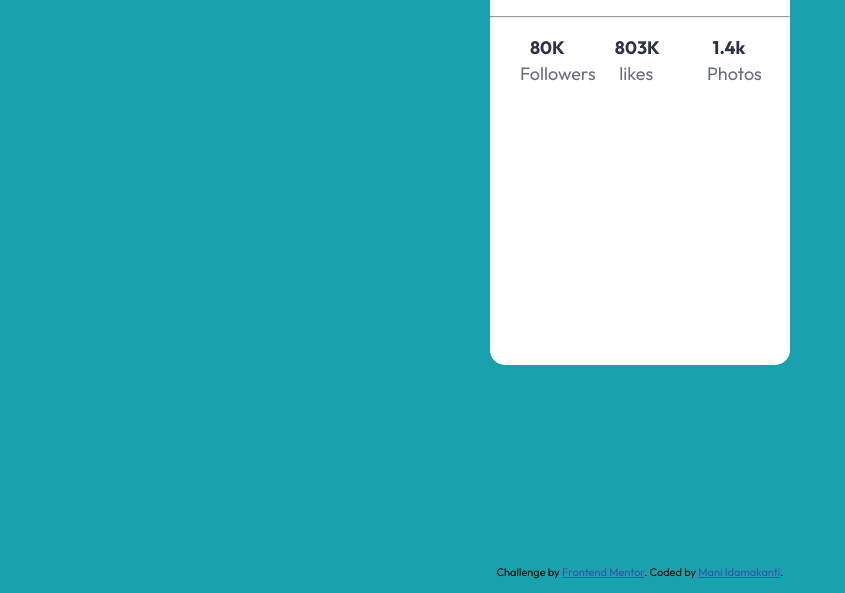
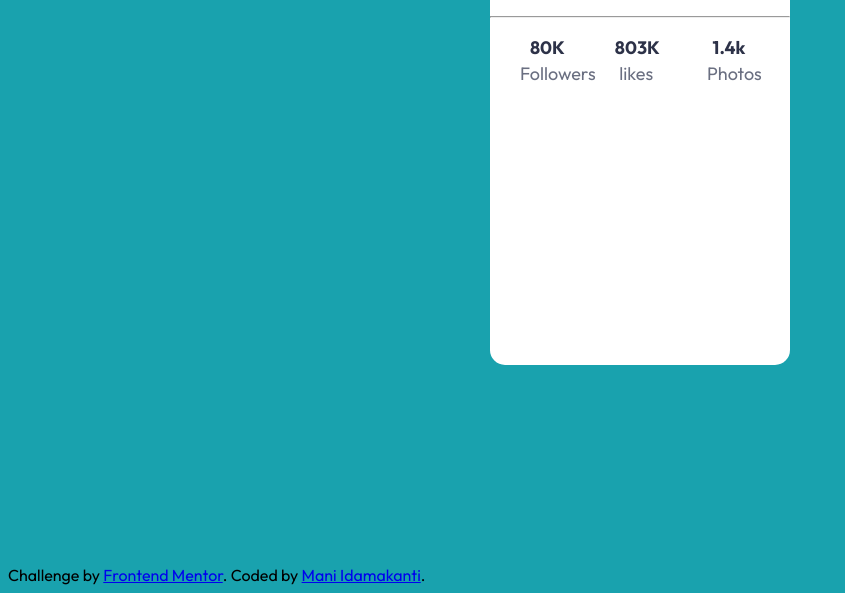
Before and after one commit to Maniidamakanti28/Profile-card-component, a plain HTML site: page index.html in a window 1280 px wide. Shown: the part 255-848 px from the top of the page, without its empty margins (0-845 px from the left). Drawn offline with Linux system fonts and the light colour scheme.

Commit message:
Update index.html

```diff
--- a/index.html
+++ b/index.html
@@ -13,10 +13,7 @@
   <title>Frontend Mentor | Profile card component</title>
 
   <!-- Feel free to remove these styles or customise in your own stylesheet 👍 -->
-  <style>
-    .attribution { font-size: 11px; text-align: center; }
-    .attribution a { color: hsl(228, 45%, 44%); }
-  </style>
+
 </head>
 <body>
   <!--<img src="images\bg-pattern-bottom.svg" alt="">-->
@@ -32,28 +29,17 @@
       <div class="info">
         <p><strong> <span class="p1">80K</span><span class="p2">803K</span> <span class="p3"> 1.4k</span></strong></p>
         <p><span class="p4">Followers</span><span class="p5"> likes </span><span class="p6">Photos</span></p>
-        <!--<table width="20px">
-          <tr class="row1">
-            <td>80K</td>
-            <td>803K</td>
-            <td>1.4k</td>
-          </tr>
-          <tr class="row2">
-            <td>Followers</td>
-            <td>Likes</td>
-            <td>Photos</td>
-          </tr>
-        </table>-->
       </div>
     </div>
 
   </div>
 
   <!--<img src="images\bg-pattern-top.svg" alt="">-->
-
+  <footer>
   <div class="attribution">
     Challenge by <a href="https://www.frontendmentor.io?ref=challenge" target="_blank">Frontend Mentor</a>.
     Coded by <a href="#">Mani Idamakanti</a>.
   </div>
+  </footer>
 </body>
 </html>
```
